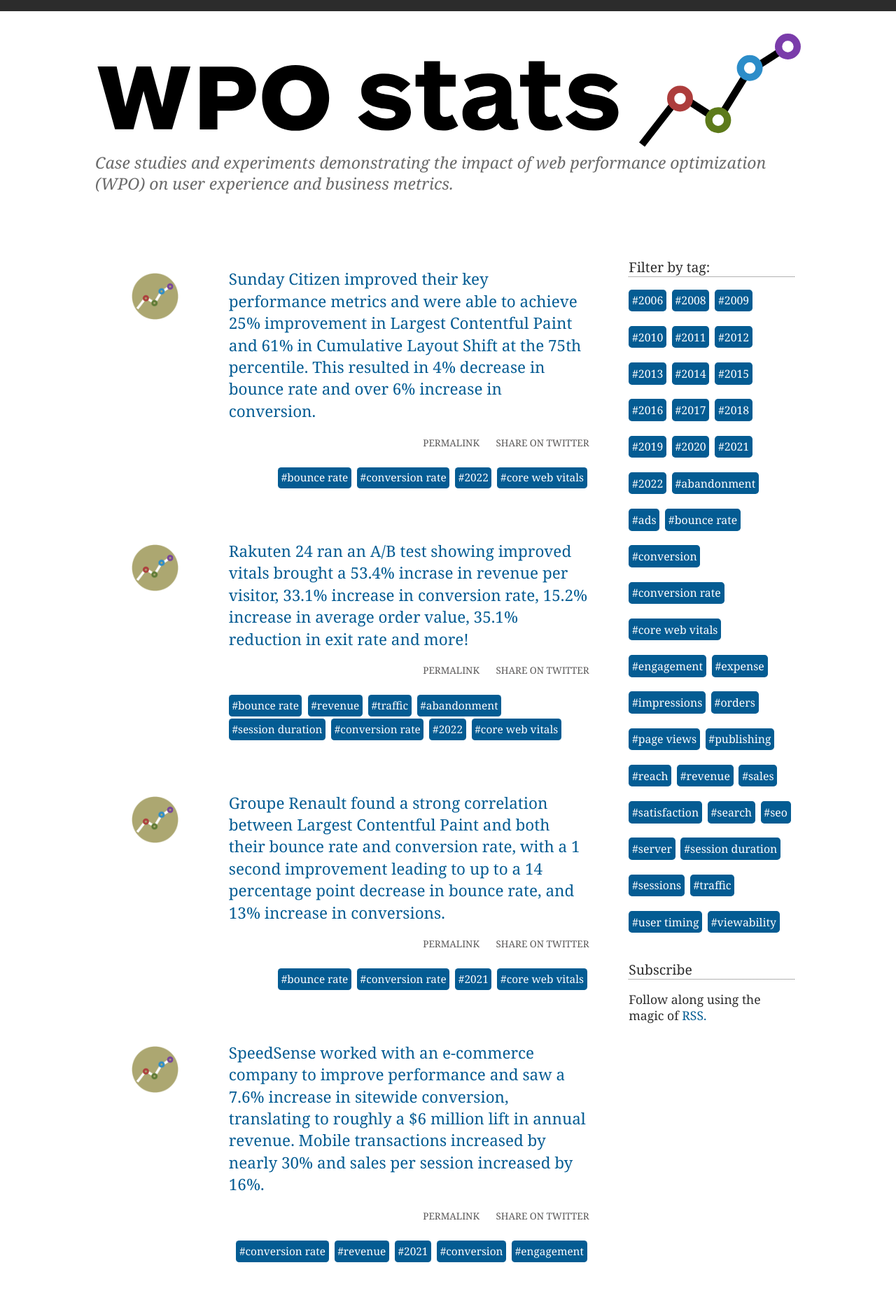
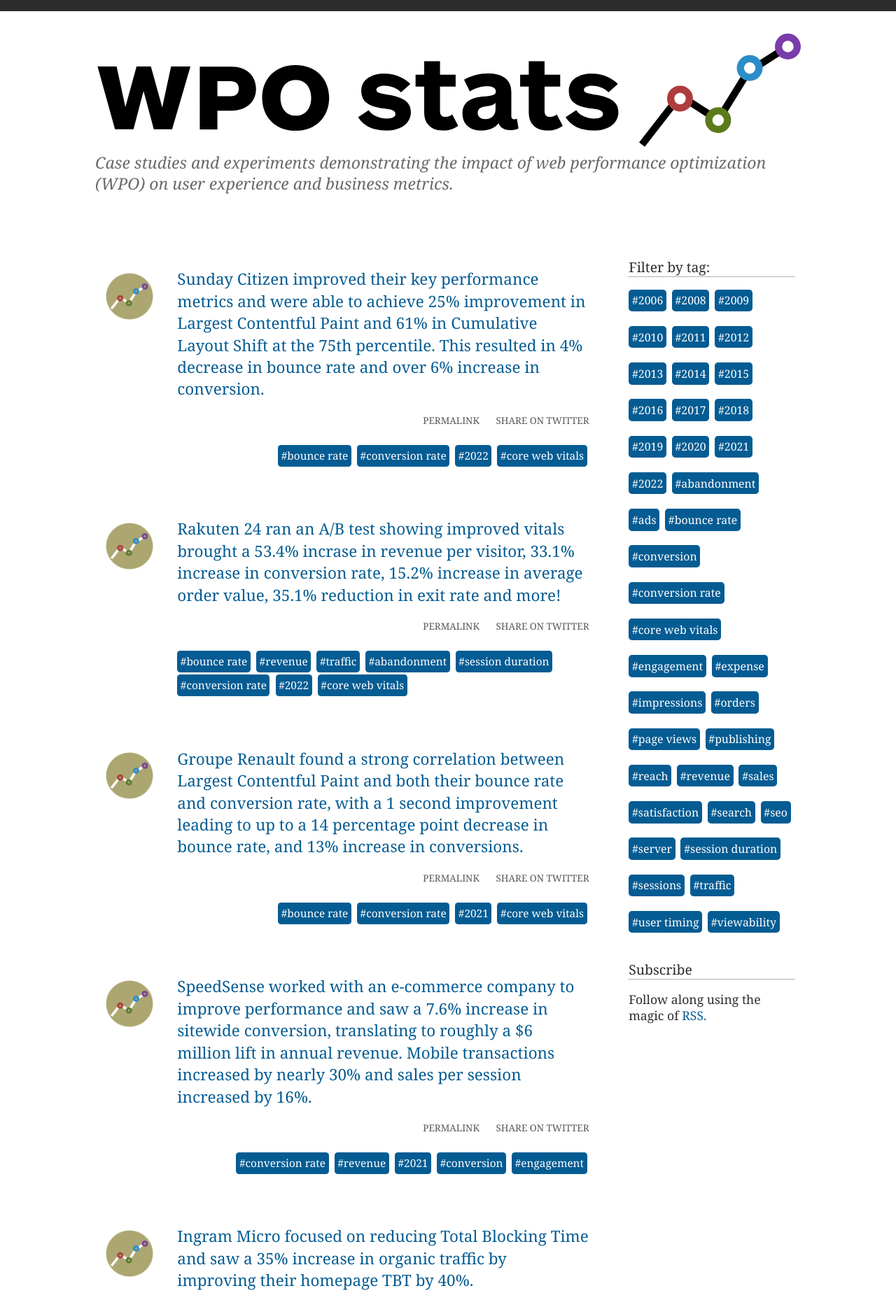
Before and after one commit to tkadlec/WPOStats, a Jekyll site: the page built from index.html, in a window 1280 px wide. Shown: the top 1868 px of the page at 70% size. Built offline with Jekyll 4.4.1, drawn with Linux system fonts in a browser that asks for light colours; the list of posts is cut into pages by our own code.

Commit message:
Slimmer icon column

```diff
--- a/_sass/objects/_slats.scss
+++ b/_sass/objects/_slats.scss
@@ -11,7 +11,7 @@
 
 		@media screen and (min-width: $bp-xsmall) {
 			display: grid;
-			grid-template-columns: 1fr 3fr;
+			grid-template-columns: .5fr 3fr;
 			grid-column-gap: 1em;
 			justify-items: right;
 			align-items: start;
```
